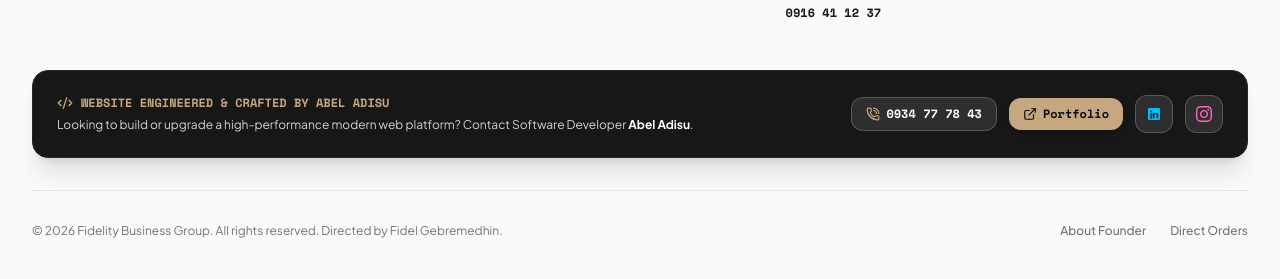
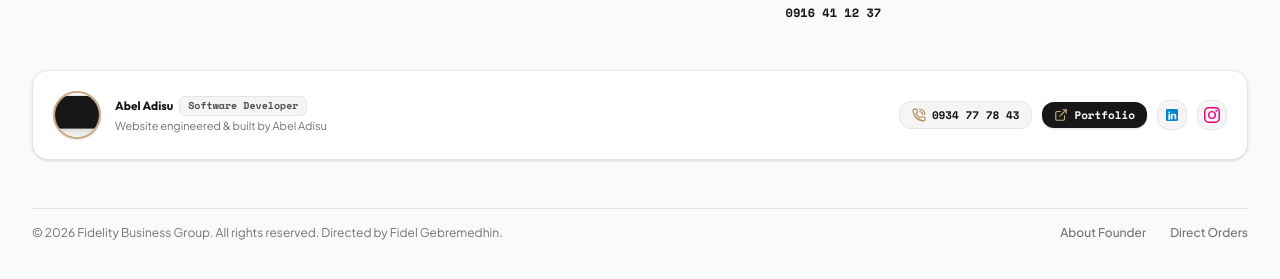
Before and after one commit to Abelo73/fidelity-site, a Next.js app: page /contact in a window 1280 px wide. Shown: the part 1999-2278 px from the top of the page. Built offline with nearby package versions, Linux system fonts and the light colour scheme.

Commit message:
feat: redesign developer credit card into clean minimalist layout with Abel Adisu portrait photo

```diff
--- a/app/components/Footer.tsx
+++ b/app/components/Footer.tsx
@@ -1,11 +1,11 @@
 import Link from "next/link";
 import Image from "next/image";
-import { Code2, ExternalLink, PhoneCall } from "lucide-react";
+import { ExternalLink, PhoneCall } from "lucide-react";
 
 export default function Footer() {
   return (
     <footer className="bg-neutral-50 border-t border-neutral-200 text-neutral-600 text-sm">
-      <div className="max-w-7xl mx-auto px-4 sm:px-6 lg:px-8 py-16">
+      <div className="max-w-7xl mx-auto px-4 sm:px-6 lg:px-8 py-16 space-y-12">
         <div className="grid grid-cols-1 md:grid-cols-2 lg:grid-cols-5 gap-10">
 
           {/* Column 1: Brand & Founder Info */}
@@ -97,24 +97,37 @@ export default function Footer() {
           </div>
         </div>
 
-        {/* Developer Advertising Credit Bar */}
-        <div className="mt-12 p-6 rounded-2xl bg-neutral-900 text-white border border-neutral-800 shadow-xl flex flex-col md:flex-row items-center justify-between gap-6">
-          <div className="space-y-1.5 text-center md:text-left">
-            <div className="flex items-center justify-center md:justify-start gap-2 text-xs font-mono font-bold text-[#C5A880]">
-              <Code2 className="w-4 h-4 text-[#C5A880]" />
-              <span>WEBSITE ENGINEERED & CRAFTED BY ABEL ADISU</span>
+        {/* Clean & Simple Developer Credit Card */}
+        <div className="p-4 sm:p-5 rounded-2xl bg-white border border-neutral-200 shadow-sm flex flex-col sm:flex-row items-center justify-between gap-4">
+
+          <div className="flex items-center gap-3.5 text-center sm:text-left">
+            <div className="w-12 h-12 relative rounded-full overflow-hidden border-2 border-[#C5A880] shadow-sm shrink-0">
+              <Image
+                src="/images/abel-adisu.png"
+                alt="Abel Adisu - Software Developer"
+                fill
+                className="object-cover"
+              />
             </div>
-            <p className="text-xs text-neutral-300 font-sans">
-              Looking to build or upgrade a high-performance modern web platform? Contact Software Developer <strong className="text-white">Abel Adisu</strong>.
-            </p>
+            <div>
+              <div className="text-xs font-bold text-neutral-900 font-display flex items-center justify-center sm:justify-start gap-1.5">
+                <span>Abel Adisu</span>
+                <span className="text-[10px] font-mono font-semibold px-2 py-0.5 rounded-md bg-neutral-100 text-neutral-600 border border-neutral-200">
+                  Software Developer
+                </span>
+              </div>
+              <p className="text-[11px] text-neutral-500 mt-0.5">
+                Website engineered & built by Abel Adisu
+              </p>
+            </div>
           </div>
 
-          <div className="flex flex-wrap items-center justify-center gap-3 text-xs font-mono">
+          <div className="flex flex-wrap items-center justify-center gap-2.5 text-xs font-mono">
             <a
               href="tel:0934777843"
-              className="px-3.5 py-2 rounded-xl bg-white/10 hover:bg-white/20 text-white font-bold transition-all flex items-center gap-1.5 border border-white/20"
+              className="px-3 py-1.5 rounded-xl bg-neutral-100 hover:bg-neutral-200 text-neutral-900 font-bold transition-colors flex items-center gap-1.5 border border-neutral-200 text-[11px]"
             >
-              <PhoneCall className="w-3.5 h-3.5 text-[#C5A880]" />
+              <PhoneCall className="w-3.5 h-3.5 text-[#B08D57]" />
               0934 77 78 43
             </a>
 
@@ -122,41 +135,42 @@ export default function Footer() {
               href="https://that-is-me.onrender.com/"
               target="_blank"
               rel="noreferrer"
-              className="px-3.5 py-2 rounded-xl bg-[#C5A880] hover:bg-[#B08D57] text-neutral-950 font-bold transition-all flex items-center gap-1.5 shadow-md"
+              className="px-3 py-1.5 rounded-xl bg-neutral-900 hover:bg-neutral-800 text-white font-bold transition-colors flex items-center gap-1.5 text-[11px] shadow-sm"
             >
-              <ExternalLink className="w-3.5 h-3.5" />
+              <ExternalLink className="w-3.5 h-3.5 text-[#C5A880]" />
               Portfolio
             </a>
 
-            {/* LinkedIn Icon */}
+            {/* LinkedIn */}
             <a
               href="https://www.linkedin.com/in/abeladisunugatu/"
               target="_blank"
               rel="noreferrer"
-              className="p-2.5 rounded-xl bg-white/10 hover:bg-white/20 text-white transition-all border border-white/20"
+              className="p-1.5 rounded-xl bg-neutral-100 hover:bg-neutral-200 text-neutral-700 transition-colors border border-neutral-200"
               title="Abel Adisu LinkedIn"
             >
-              <svg className="w-4 h-4 fill-sky-400" viewBox="0 0 24 24">
+              <svg className="w-4 h-4 fill-sky-600" viewBox="0 0 24 24">
                 <path d="M19 3a2 2 0 0 1 2 2v14a2 2 0 0 1-2 2H5a2 2 0 0 1-2-2V5a2 2 0 0 1 2-2h14m-.5 15.5v-5.3a3.26 3.26 0 0 0-3.26-3.26c-.85 0-1.84.52-2.28 1.3v-1.11h-2.79v8.37h2.79v-4.93c0-.77.62-1.4 1.39-1.4a1.4 1.4 0 0 1 1.4 1.4v4.93h2.75M6.46 10.9v8.37H9.25V10.9H6.46M7.86 6.75a1.45 1.45 0 1 0 0 2.9 1.45 1.45 0 0 0 0-2.9Z" />
               </svg>
             </a>
 
-            {/* Instagram Icon */}
+            {/* Instagram */}
             <a
               href="https://www.instagram.com/abelo_73/"
               target="_blank"
               rel="noreferrer"
-              className="p-2.5 rounded-xl bg-white/10 hover:bg-white/20 text-white transition-all border border-white/20"
+              className="p-1.5 rounded-xl bg-neutral-100 hover:bg-neutral-200 text-neutral-700 transition-colors border border-neutral-200"
               title="Abel Adisu Instagram"
             >
-              <svg className="w-4 h-4 fill-pink-400" viewBox="0 0 24 24">
+              <svg className="w-4 h-4 fill-pink-600" viewBox="0 0 24 24">
                 <path d="M12 2.163c3.204 0 3.584.012 4.85.07 3.252.148 4.771 1.691 4.919 4.919.058 1.265.069 1.645.069 4.849 0 3.205-.012 3.584-.069 4.849-.149 3.225-1.664 4.771-4.919 4.919-1.266.058-1.644.07-4.85.07-3.204 0-3.584-.012-4.849-.07-3.26-.149-4.771-1.699-4.919-4.92-.058-1.265-.07-1.644-.07-4.849 0-3.204.013-3.583.07-4.849.149-3.227 1.664-4.771 4.919-4.919 1.266-.057 1.645-.069 4.849-.069zm0-2.163c-3.259 0-3.667.014-4.947.072-4.358.2-6.78 2.618-6.98 6.98-.059 1.281-.073 1.689-.073 4.948 0 3.259.014 3.668.072 4.948.2 4.358 2.618 6.78 6.98 6.98 1.281.058 1.689.072 4.948.072 3.259 0 3.668-.014 4.948-.072 4.354-.2 6.782-2.618 6.979-6.98.059-1.28.073-1.689.073-4.948 0-3.259-.014-3.667-.072-4.947-.196-4.354-2.617-6.78-6.979-6.98-1.281-.059-1.69-.073-4.949-.073zm0 5.838c-3.403 0-6.162 2.759-6.162 6.162s2.759 6.163 6.162 6.163 6.162-2.759 6.162-6.163c0-3.403-2.759-6.162-6.162-6.162zm0 10.162c-2.209 0-4-1.79-4-4 0-2.209 1.791-4 4-4s4 1.791 4 4c0 2.21-1.791 4-4 4zm6.406-11.845c-.796 0-1.441.645-1.441 1.44s.645 1.44 1.441 1.44c.795 0 1.439-.645 1.439-1.44s-.644-1.44-1.439-1.44z" />
               </svg>
             </a>
           </div>
+
         </div>
 
-        <div className="mt-8 pt-8 border-t border-neutral-200 flex flex-col sm:flex-row items-center justify-between text-xs text-neutral-500">
+        <div className="pt-4 border-t border-neutral-200 flex flex-col sm:flex-row items-center justify-between text-xs text-neutral-500">
           <p>© {new Date().getFullYear()} Fidelity Business Group. All rights reserved. Directed by Fidel Gebremedhin.</p>
           <div className="mt-4 sm:mt-0 flex space-x-6 font-medium">
             <Link href="/about" className="hover:text-neutral-900">About Founder</Link>
```
Also changed, not shown: public/images/abel-adisu.png (added).
